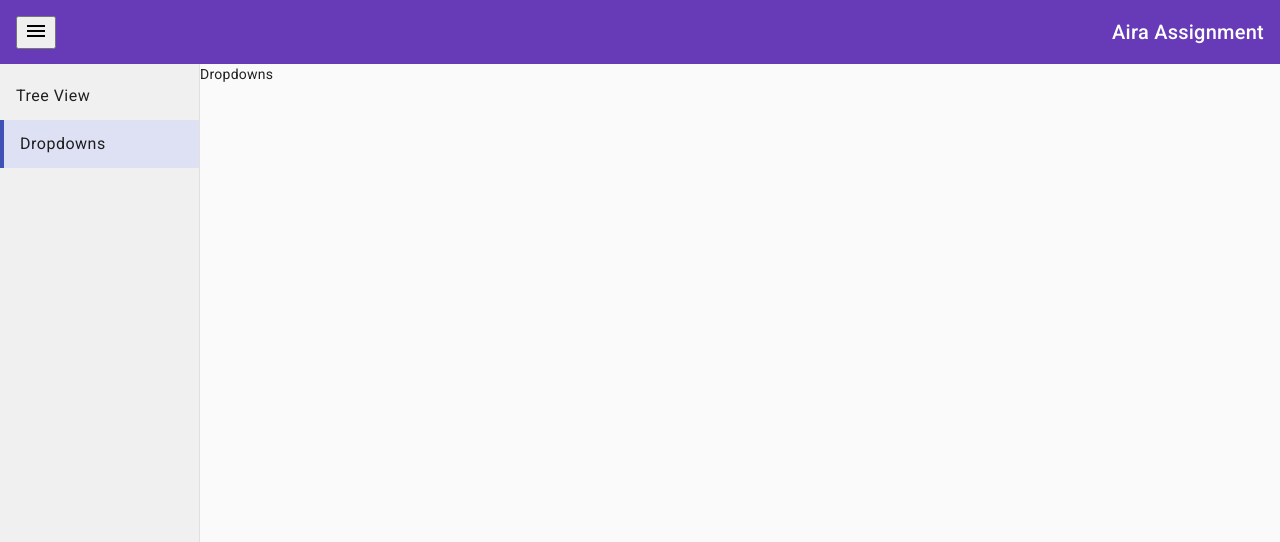
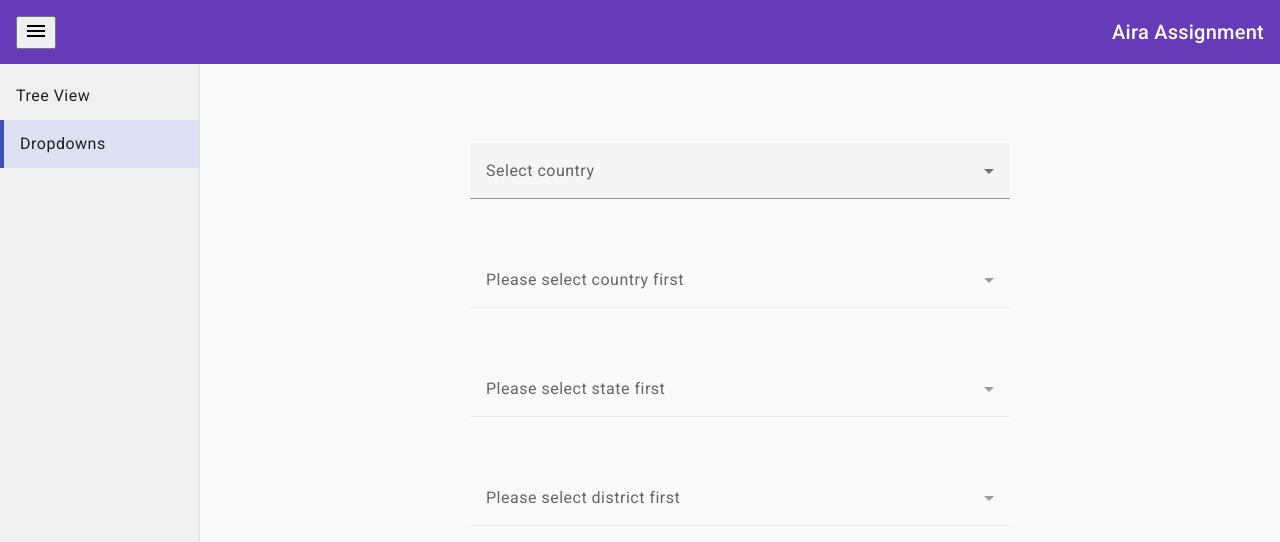
Before and after one commit to dcdevv/aira-assignment, an Angular app: page /dropdowns in a window 1280 px wide. Shown: the top 542 px of the page. Built offline with nearby package versions, Linux system fonts and the light colour scheme.

Commit message:
Dependant dropdown implementation

```diff
--- a/src/app/module/dropdowns/dropdowns.component.html
+++ b/src/app/module/dropdowns/dropdowns.component.html
@@ -1 +1,71 @@
-<p>Dropdowns</p>
+<div class="center">
+    <mat-grid-list cols="1" rowHeight="10:1">
+
+        <!-- Country dropdown-->
+        <!-- <mat-grid-tile><label>Country name: </label></mat-grid-tile> -->
+        <mat-grid-tile>
+            <mat-form-field style="width:50%;" appearance="fill" class="select-input-field">
+                <mat-select
+                    (selectionChange)="countryChanged($event.value)"
+                    placeholder="Select country">
+                    <mat-option [value]="">None</mat-option>
+                    <mat-option *ngFor="let country of countries" [value]="country.id">
+                        {{ country.name }}
+                    </mat-option>
+                </mat-select>
+            </mat-form-field>
+        </mat-grid-tile>
+
+        <!-- State dropdown-->
+        <!-- <mat-grid-tile><label>State name: </label></mat-grid-tile> -->
+        <mat-grid-tile>
+            <mat-form-field style="width:50%;" appearance="fill" class="select-input-field">
+                <mat-select
+                    (selectionChange)="stateChanged($event.value)"
+                    [disabled]="!dynamicStateList.length"
+                    [class.disabledDropdown]="!dynamicStateList.length"
+                    [placeholder]="dynamicStateList.length ? 'Select state' : 'Please select country first'">
+                    <mat-option [value]="">None</mat-option>
+                    <mat-option *ngFor="let state of dynamicStateList" [value]="state.id">
+                        {{ state.name }}
+                    </mat-option>
+                </mat-select>
+            </mat-form-field>
+        </mat-grid-tile>
+
+        <!-- State dropdown-->
+        <!-- <mat-grid-tile><label>District name:</label></mat-grid-tile> -->
+        <mat-grid-tile>
+            <mat-form-field style="width:50%;" appearance="fill" class="select-input-field">
+                <mat-select
+                    (selectionChange)="districtChanged($event.value)"
+                    [disabled]="!dynamicDistrictList.length"
+                    [class.disabledDropdown]="!dynamicDistrictList.length"
+                    [placeholder]="dynamicDistrictList.length ? 'Select district' : 'Please select state first'">
+                    <mat-option [value]="">None</mat-option>
+                    <mat-option *ngFor="let district of dynamicDistrictList" [value]="district.id">
+                        {{ district.name }}
+                    </mat-option>
+                </mat-select>
+            </mat-form-field>
+        </mat-grid-tile>
+
+
+        <!-- Place dropdown-->
+        <!-- <mat-grid-tile><label>Place name:</label></mat-grid-tile> -->
+        <mat-grid-tile>
+            <mat-form-field style="width:50%;" appearance="fill" class="select-input-field">
+                <mat-select
+                    [disabled]="!dynamicPlaceList.length"
+                    [class.disabledDropdown]="!dynamicPlaceList.length"
+                    [placeholder]="dynamicPlaceList.length ? 'Select place' : 'Please select district first'">
+                    <mat-option [value]="">None</mat-option>
+                    <mat-option *ngFor="let place of dynamicPlaceList" [value]="place.id">
+                        {{ place.name }}
+                    </mat-option>
+                </mat-select>
+            </mat-form-field>
+        </mat-grid-tile>
+    </mat-grid-list>
+
+</div>
--- a/src/app/module/dropdowns/dropdowns.component.scss
+++ b/src/app/module/dropdowns/dropdowns.component.scss
@@ -0,0 +1,3 @@
+.center {
+    margin-top: 4rem;
+}
--- a/src/app/module/dropdowns/dropdowns.component.ts
+++ b/src/app/module/dropdowns/dropdowns.component.ts
@@ -1,13 +1,51 @@
+import { NgFor } from '@angular/common';
 import { Component } from '@angular/core';
+import { MatFormFieldModule } from '@angular/material/form-field';
+import { MatSelectModule } from '@angular/material/select';
+import { FirstLevelArr, FourthLevelArr, SecondLevelArr, ThirdLevelArr } from '@app/static-data/countries.enum';
+import { Place } from '@app/static-data/info.model';
+import { MatGridListModule } from '@angular/material/grid-list';
+
 
 @Component({
   selector: 'app-dropdowns',
   standalone: true,
   imports: [
+    NgFor,
+    MatFormFieldModule,
+    MatSelectModule,
+    MatGridListModule
   ],
   templateUrl: './dropdowns.component.html',
   styleUrl: './dropdowns.component.scss'
 })
 export class DropdownsComponent {
 
+  public readonly countries = FirstLevelArr;
+  public readonly states = SecondLevelArr;
+  public readonly districts = ThirdLevelArr;
+  public readonly places = FourthLevelArr;
+
+  public dynamicStateList: Array<Place> = [];
+  public dynamicDistrictList: Array<Place> = [];
+  public dynamicPlaceList: Array<Place> = [];
+
+  public countryChanged(id: string): void {
+
+    this.dynamicStateList = this.states.filter((state) => state.parentId === id);
+    this.dynamicDistrictList = [];
+    this.dynamicPlaceList = [];
+  }
+
+  public stateChanged(id: string): void {
+    this.dynamicDistrictList = this.districts.filter((district) => district.parentId === id);
+
+    //when state changes dependent place dropdown is resetted
+    this.dynamicPlaceList = [];
+  }
+
+  public districtChanged(id: string): void {
+    this.dynamicPlaceList = this.places.filter((place) => place.parentId === id );
+  }
+
 }
--- /dev/null
+++ b/src/app/static-data/countries.enum.ts
@@ -0,0 +1,41 @@
+export const FirstLevelArr = [
+    { id: '1', name: 'India' },
+    { id: '2', name: 'Germany' }
+];
+
+export const SecondLevelArr = [
+    { id: 's1', parentId: '2', name: 'Bavaria' },
+    { id: 's2', parentId: '2', name: 'Berlin' },
+    { id: 's3', parentId: '1', name: 'Maharashtra' },
+    { id: 's4', parentId: '1', name: 'Tamilnadu' }
+];
+
+export const ThirdLevelArr = [
+    { id: 'd1', parentId: 's1', name: 'Upper Bavaria' },
+    { id: 'd2', parentId: 's1', name: 'Lower Bavaria' },
+    { id: 'd3', parentId: 's2', name: 'Berlin-Mitte' },
+    { id: 'd4', parentId: 's2', name: 'Kreuzberg' },
+    { id: 'd5', parentId: 's3', name: 'Nashik' },
+    { id: 'd6', parentId: 's3', name: 'Jalgoan' },
+    { id: 'd7', parentId: 's4', name: 'Ariyalur' },
+    { id: 'd8', parentId: 's4', name: 'Chennai' }
+];
+
+export const FourthLevelArr = [
+    { id: 'p1', parentId: 'd1', name: 'Munich' },
+    { id: 'p2', parentId: 'd1', name: 'Erding' },
+    { id: 'p3', parentId: 'd2', name: 'Leipzig' },
+    { id: 'p4', parentId: 'd2', name: 'Landshut' },
+    { id: 'p5', parentId: 'd3', name: 'Passau' },
+    { id: 'p6', parentId: 'd3', name: 'Gesundbrunnen' },
+    { id: 'p7', parentId: 'd4', name: 'Frieburg' },
+    { id: 'p8', parentId: 'd4', name: 'Hamburg' },
+    { id: 'p9', parentId: 'd6', name: 'Raver' },
+    { id: 'p10', parentId: 'd6', name: 'Savda' },
+    { id: 'p11', parentId: 'd5', name: 'Ozar' },
+    { id: 'p12', parentId: 'd5', name: 'Manmad' },
+    { id: 'p13', parentId: 'd7', name: 'Thirumanur' },
+    { id: 'p14', parentId: 'd7', name: 'Sendurai' },
+    { id: 'p15', parentId: 'd8', name: 'New Chennai' },
+    { id: 'p16', parentId: 'd8', name: 'Old Chennai' }
+];
--- /dev/null
+++ b/src/app/static-data/info.model.ts
@@ -0,0 +1,5 @@
+export interface Place {
+    id: string,
+    parentId: string,
+    name: string
+}
```
